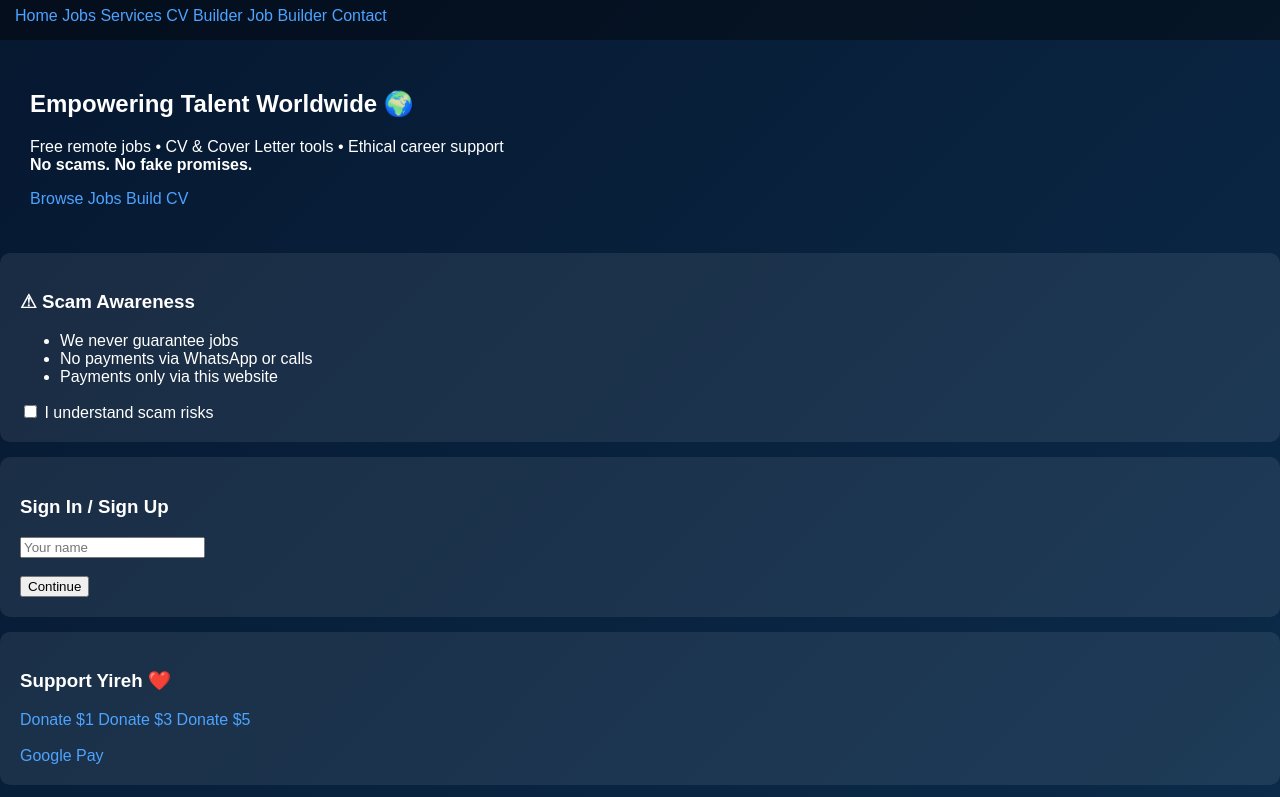
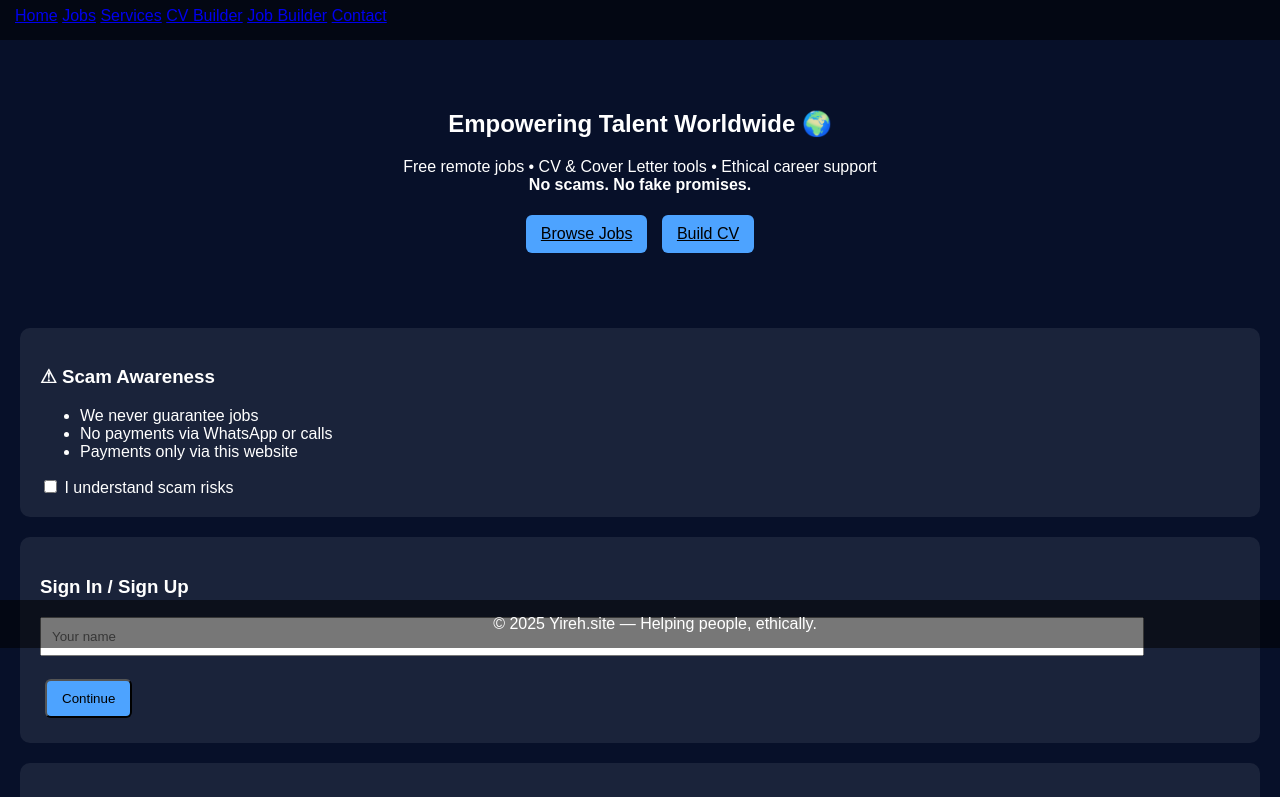
Before and after one commit to yireh-remotejobs/yireh.ai, a plain HTML site: page index.html in a window 1280 px wide. Shown: the part 152-949 px from the top of the page. Drawn offline with Linux system fonts and the light colour scheme.

Commit message:
Update styles.css

```diff
--- a/styles.css
+++ b/styles.css
@@ -1,27 +1,44 @@
 body {
+  background: #071029;
+  color: #fff;
+  font-family: Arial;
   margin: 0;
-  font-family: Arial, Helvetica, sans-serif;
-  background: linear-gradient(135deg, #06162e, #0b2b4a);
-  color: #ffffff;
-}
-
-a {
-  color: #4da3ff;
-  text-decoration: none;
 }
 
 header, footer {
-  background: rgba(0,0,0,0.4);
+  background: #0008;
   padding: 15px;
 }
 
-section {
-  padding: 30px;
+footer {
+  position: fixed;
+  bottom: 0;
+  width: 100%;
+  text-align: center;
+}
+
+.hero {
+  text-align: center;
+  padding: 50px;
 }
 
 .card {
   background: rgba(255,255,255,0.08);
   padding: 20px;
-  margin: 15px 0;
+  margin: 20px;
   border-radius: 10px;
 }
+
+.btn {
+  background: #4da3ff;
+  color: #000;
+  padding: 10px 15px;
+  border-radius: 6px;
+  margin: 5px;
+  display: inline-block;
+}
+
+.input {
+  width: 90%;
+  padding: 10px;
+}
```
